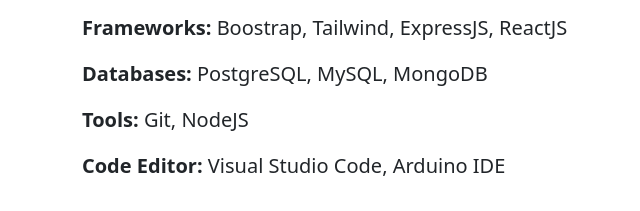
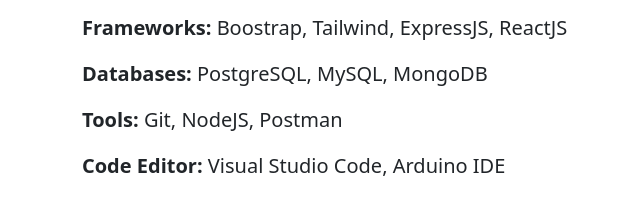
Before and after one commit to junonurakbar/junonurakbar.github.io, a plain HTML site: page index.html in a window 1280 px wide. Shown: the part 809-1020 px from the top of the page, 0-640 px from the left. Drawn offline with nearby package versions, Linux system fonts and the light colour scheme.

Commit message:
updated index.html

```diff
--- a/index.html
+++ b/index.html
@@ -82,7 +82,7 @@
             <p><b>Programming Languages: </b>C/C++, JavaScript, SQL, PHP</p>
             <p><b>Frameworks: </b> Boostrap, Tailwind, ExpressJS, ReactJS</p>
             <p><b>Databases: </b>PostgreSQL, MySQL, MongoDB</p>
-            <p><b>Tools: </b>Git, NodeJS</p>
+            <p><b>Tools: </b>Git, NodeJS, Postman</p>
             <p><b>Code Editor: </b> Visual Studio Code, Arduino IDE</p>
           </div>
         </div>
```
